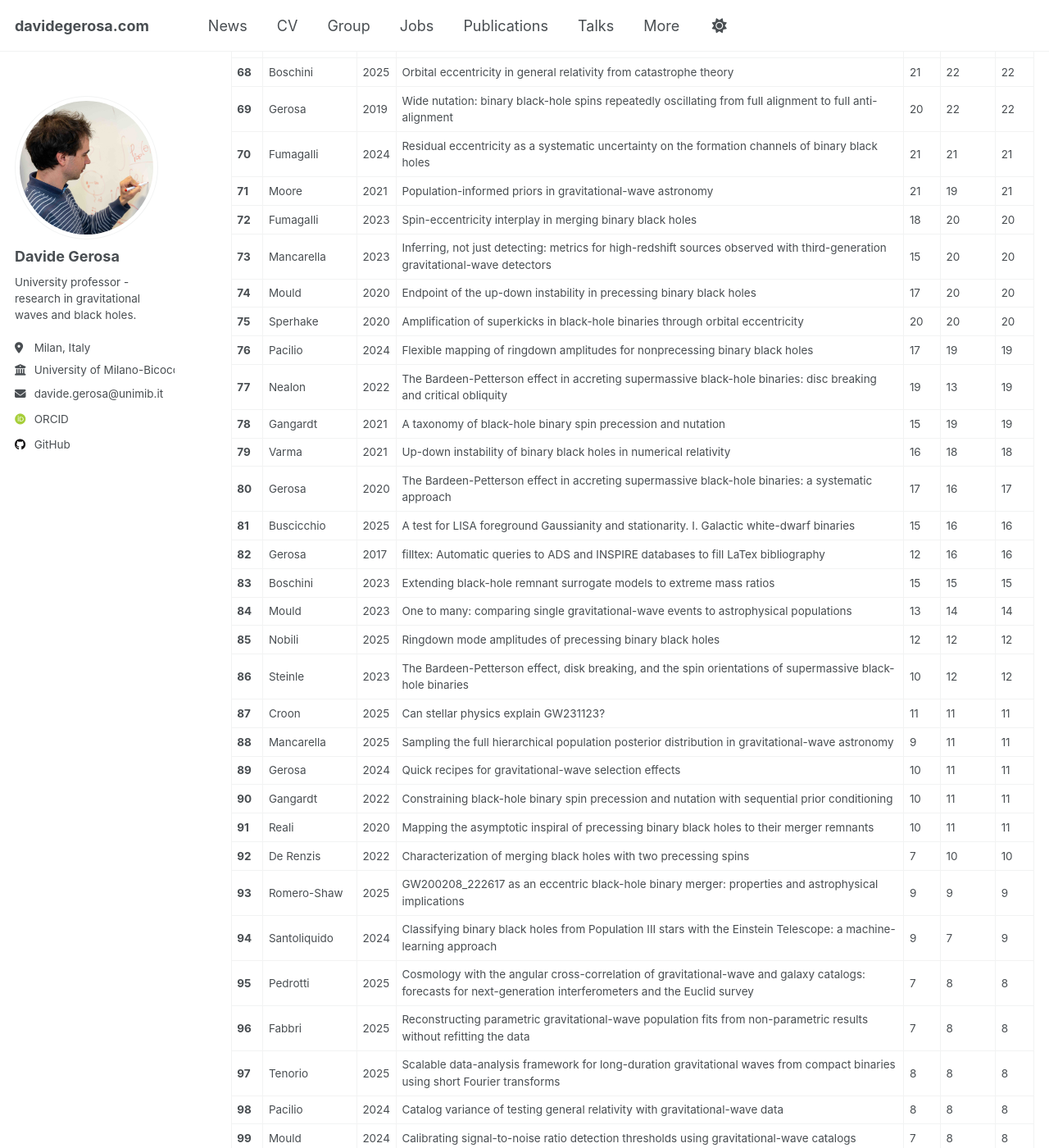
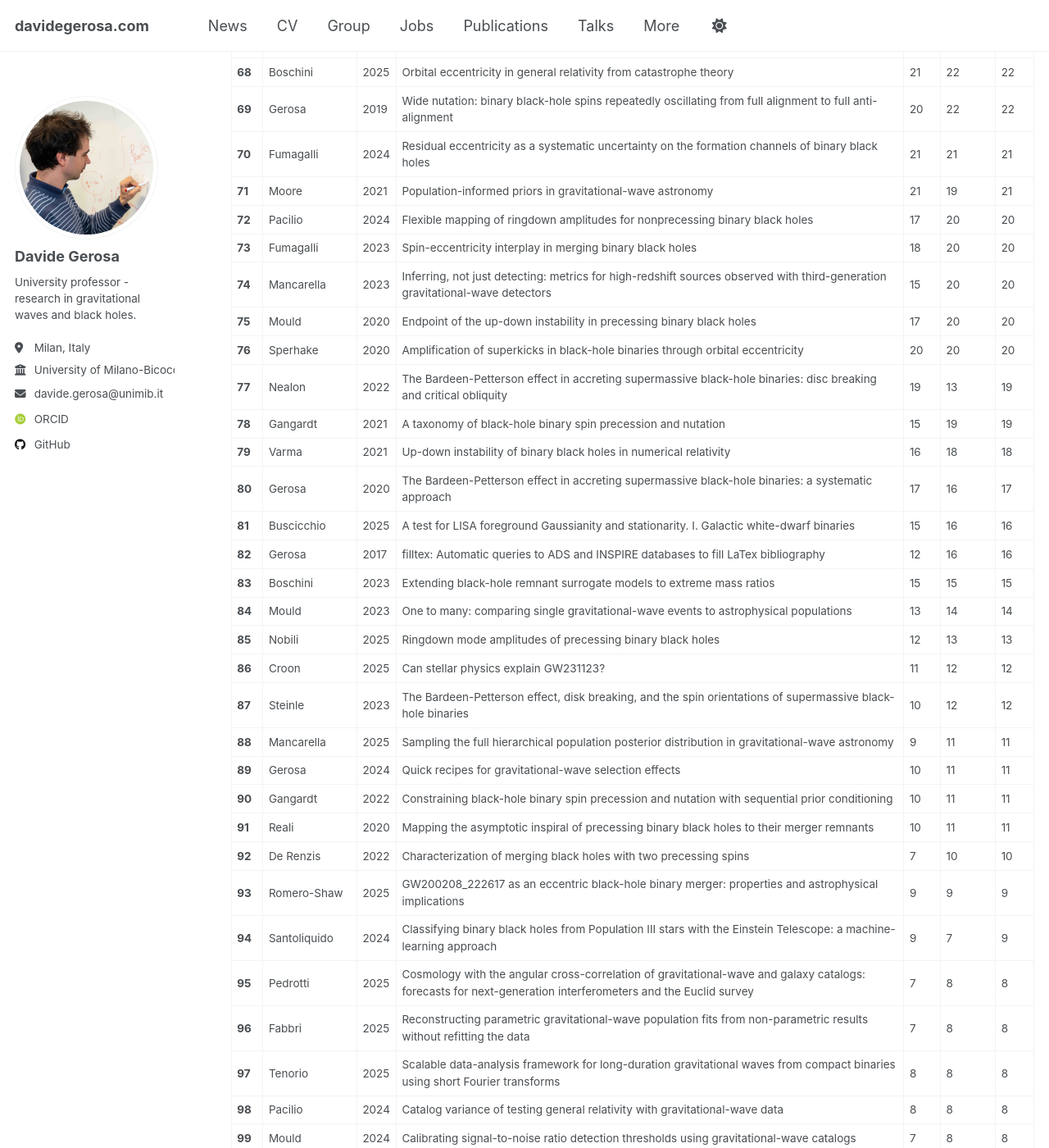
Before and after one commit to dgerosa/website, a Jekyll site: the page built from _pages/citations.md, in a window 1280 px wide and 1400 px high, scrolled down 3192 px. Shown: the whole window at 82% size. Built offline with Jekyll 4.4.1, drawn with Linux system fonts in a browser that asks for light colours; some web fonts are replaced; some of the changed text lies outside the part shown.

Commit message:
Website update from workflow

```diff
--- a/_pages/_citations.md
+++ b/_pages/_citations.md
@@ -80,11 +80,11 @@
 | **69** | Gerosa | 2019 | Wide nutation: binary black-hole spins repeatedly oscillating from full alignment to full anti-alignment | 20 | 22 | 22 |
 | **70** | Fumagalli | 2024 | Residual eccentricity as a systematic uncertainty on the formation channels of binary black holes | 21 | 21 | 21 |
 | **71** | Moore | 2021 | Population-informed priors in gravitational-wave astronomy | 21 | 19 | 21 |
-| **72** | Fumagalli | 2023 | Spin-eccentricity interplay in merging binary black holes | 18 | 20 | 20 |
-| **73** | Mancarella | 2023 | Inferring, not just detecting: metrics for high-redshift sources observed with third-generation gravitational-wave detectors | 15 | 20 | 20 |
-| **74** | Mould | 2020 | Endpoint of the up-down instability in precessing binary black holes | 17 | 20 | 20 |
-| **75** | Sperhake | 2020 | Amplification of superkicks in black-hole binaries through orbital eccentricity | 20 | 20 | 20 |
-| **76** | Pacilio | 2024 | Flexible mapping of ringdown amplitudes for nonprecessing binary black holes | 17 | 19 | 19 |
+| **72** | Pacilio | 2024 | Flexible mapping of ringdown amplitudes for nonprecessing binary black holes | 17 | 20 | 20 |
+| **73** | Fumagalli | 2023 | Spin-eccentricity interplay in merging binary black holes | 18 | 20 | 20 |
+| **74** | Mancarella | 2023 | Inferring, not just detecting: metrics for high-redshift sources observed with third-generation gravitational-wave detectors | 15 | 20 | 20 |
+| **75** | Mould | 2020 | Endpoint of the up-down instability in precessing binary black holes | 17 | 20 | 20 |
+| **76** | Sperhake | 2020 | Amplification of superkicks in black-hole binaries through orbital eccentricity | 20 | 20 | 20 |
 | **77** | Nealon | 2022 | The Bardeen-Petterson effect in accreting supermassive black-hole binaries: disc breaking and critical obliquity | 19 | 13 | 19 |
 | **78** | Gangardt | 2021 | A taxonomy of black-hole binary spin precession and nutation | 15 | 19 | 19 |
 | **79** | Varma | 2021 | Up-down instability of binary black holes in numerical relativity | 16 | 18 | 18 |
@@ -93,9 +93,9 @@
 | **82** | Gerosa | 2017 | filltex: Automatic queries to ADS and INSPIRE databases to fill LaTex bibliography | 12 | 16 | 16 |
 | **83** | Boschini | 2023 | Extending black-hole remnant surrogate models to extreme mass ratios | 15 | 15 | 15 |
 | **84** | Mould | 2023 | One to many: comparing single gravitational-wave events to astrophysical populations | 13 | 14 | 14 |
-| **85** | Nobili | 2025 | Ringdown mode amplitudes of precessing binary black holes | 12 | 12 | 12 |
-| **86** | Steinle | 2023 | The Bardeen-Petterson effect, disk breaking, and the spin orientations of supermassive black-hole binaries | 10 | 12 | 12 |
-| **87** | Croon | 2025 | Can stellar physics explain GW231123? | 11 | 11 | 11 |
+| **85** | Nobili | 2025 | Ringdown mode amplitudes of precessing binary black holes | 12 | 13 | 13 |
+| **86** | Croon | 2025 | Can stellar physics explain GW231123? | 11 | 12 | 12 |
+| **87** | Steinle | 2023 | The Bardeen-Petterson effect, disk breaking, and the spin orientations of supermassive black-hole binaries | 10 | 12 | 12 |
 | **88** | Mancarella | 2025 | Sampling the full hierarchical population posterior distribution in gravitational-wave astronomy | 9 | 11 | 11 |
 | **89** | Gerosa | 2024 | Quick recipes for gravitational-wave selection effects | 10 | 11 | 11 |
 | **90** | Gangardt | 2022 | Constraining black-hole binary spin precession and nutation with sequential prior conditioning | 10 | 11 | 11 |
```
Also changed, not shown: other parts of _pages/_citations.md (+6 -6 lines), _pages/_group.md (+1 -1 lines), _pages/_publications.md (+1 -1 lines), _pages/_talks.md (+1 -1 lines).
